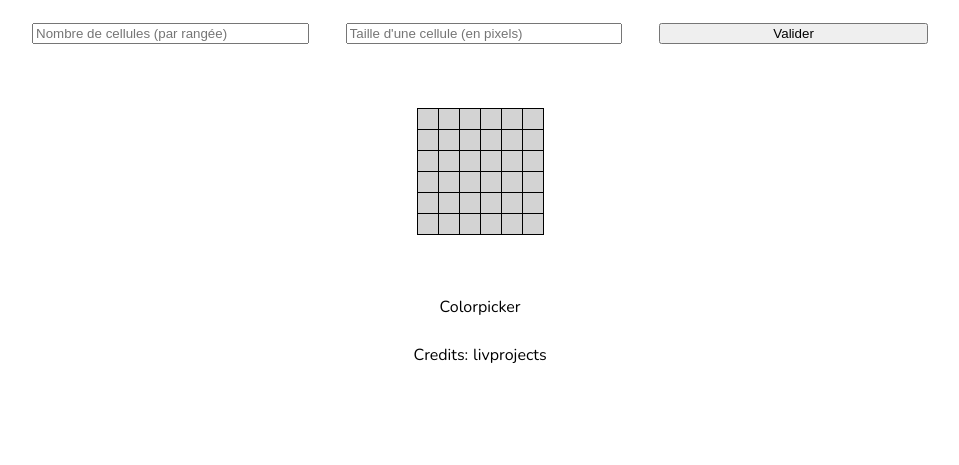
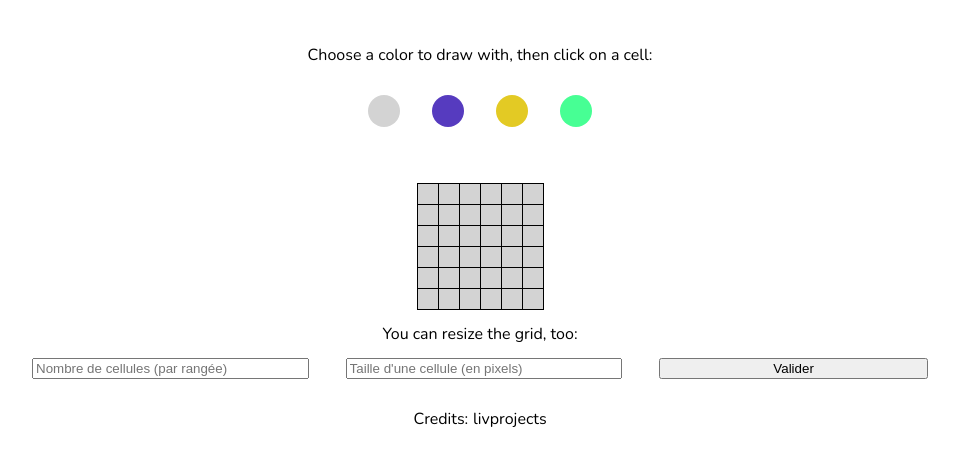
Before and after one commit to livprojects/draw-your-tiles, a plain HTML site: page index.html in a window 1280 px wide. Shown: the part 185-650 px from the top of the page, without its empty margins (160-1119 px from the left). Drawn offline with nearby package versions, Linux system fonts and the light colour scheme; a web font is replaced by a local one.

Commit message:
everything works, css to improve

```diff
--- a/index.html
+++ b/index.html
@@ -14,14 +14,19 @@
         <header>
             <h1>Draw your tiles</h1>
         </header>
+
+        <div class="central">
+            <div class="central-colorpicker">
+                <p>Choose a color to draw with, then click on a cell:</p>
+                <div id="central-colorpicker-buttons"></div>
+            </div>
+            <div id="central-grid"></div>
+        </div>
         <div class="picker">
+            <p>You can resize the grid, too:</p>
             <form method="get" id="picker-form-id" class="picker-form">
 
             </form>
-        </div>
-        <div class="central">
-            <div id="central-grid"></div>
-            <div class="central-colorpicker">Colorpicker</div>
         </div>
     </main>
     <footer>Credits: <a href="https://github.com/livprojects">livprojects</a></footer>
--- a/script.js
+++ b/script.js
@@ -2,11 +2,24 @@ const app = {
     init: () => {
         app.drawGrid();
         app.createForm();
+        app.addButtons();
 
     },
 
+    // Making colors available for class picking //
+    colors: [
+        'grey',
+        'blue',
+        'gold',
+        'green'
+    ],
+
+    selectedColor: 'grey',
+
+
+
     drawGrid: (gridSize = 6, cellSize = 20) => {
-console.log(gridSize);        // Resets HTML when loaded //
+    // Resets HTML when loaded //
         const grid = document.getElementById('central-grid');
         grid.innerHTML = '';
 
@@ -22,9 +35,7 @@ console.log(gridSize);        // Resets HTML when loaded //
                 cell.style.width = cellSize + 'px';
                 cell.style.height = cellSize + 'px';
 
-                // Static size for now in CSS, will be dynamic later //
-
-                // thanks to cellSize
+                cell.addEventListener('click', app.handleColorChange);
 
                 row.appendChild(cell);
 
@@ -68,11 +79,34 @@ console.log(gridSize);        // Resets HTML when loaded //
         form.addEventListener('submit', app.resizeGrid);
 
     },
+
+    addButtons: () => {
+        const colorpicker = document.getElementById('central-colorpicker-buttons');
+
+        app.colors.forEach((color => {
+            const button = document.createElement('div');
+            button.classList.add('pickingButton', color);
+            button.dataset.colorName = color;
+            button.addEventListener('click', app.chooseColor);
+
+            colorpicker.appendChild(button);
+
+        }))
+
+    },
+
     resizeGrid: (event) => {
         event.preventDefault();
         console.log('coucou');
 
         app.drawGrid(app.gridSize.value, app.cellSize.value);
+    },
+    chooseColor: (event) => {
+        app.selectedColor = event.target.dataset.colorName;
+
+    },
+    handleColorChange: (event) => {
+        event.target.className = 'grid-cell '+app.selectedColor;
     }
 }
 
--- a/style.css
+++ b/style.css
@@ -19,7 +19,7 @@ header h1 {
     font-family: 'Fredericka the Great', cursive;
     margin: 3rem auto;
     font-size: 4rem;
-    color:black;
+    color: black;
     padding: 1.5rem;
     transform: rotate(-10deg);
     transition: 0.5s all;
@@ -33,9 +33,40 @@ header h1:hover {
 
 }
 
+.central {
+    display: flex;
+    flex-direction: column;
+    justify-content: center;
+    align-items: center;
+    width: 100%;
+}
+
+.central-colorpicker {
+    display: flex;
+    flex-direction: column;
+    margin: 1.5rem auto;
+}
+
+.central-colorpicker > p {
+    text-align: center;
+}
+#central-colorpicker-buttons {
+    display: flex;
+    margin: 1rem auto;
+
+}
+
+
 .picker {
+    margin-top: 1rem;
     display: flex;
-    justify-content: space-around;
+    justify-content: center;
+    align-items: center;
+    flex-direction: column;
+}
+.picker > p {
+    text-align: center;
+    margin-bottom: 1rem;
 }
 
 #picker-form-id {
@@ -44,24 +75,15 @@ header h1:hover {
     width: 70%;
 }
 
-#picker-form-id > * {
-width: 30%;
-}
-
-.central {
-    display: flex;
-    flex-direction: column;
-    justify-content: center;
-    align-items: center;
-    width: 100%;
+#picker-form-id>* {
+    width: 30%;
 }
 
 #central-grid {
-margin: 4rem auto;
-width: 50%;
-display: flex;
-justify-content: center;
-align-items: center;
+    width: 50%;
+    display: flex;
+    justify-content: center;
+    align-items: center;
 }
 
 .grid-cell {
@@ -78,6 +100,37 @@ footer {
     align-items: center;
 }
 
-footer > a {
+footer>a {
     margin-left: 0.3rem;
 }
+
+
+.pickingButton {
+    border-radius: 50px;
+    width: 2rem;
+    height: 2rem;
+    transition: 0.5s all;
+    margin: 1rem;
+}
+
+.pickingButton:hover {
+    transform: scale(1.2);
+    transition: 0.5s all;
+
+}
+
+.blue {
+    background-color: #563bbf;
+}
+
+.gold {
+    background-color: #e3ca24;
+}
+
+.green {
+    background-color: #47ff94;
+}
+
+.grey {
+    background-color: lightgrey;
+}
```
